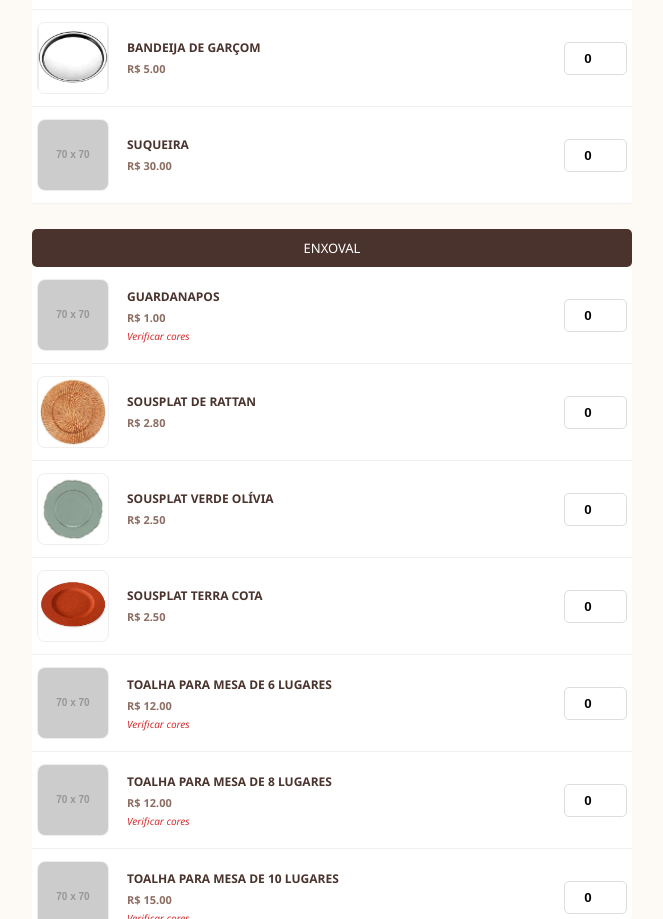
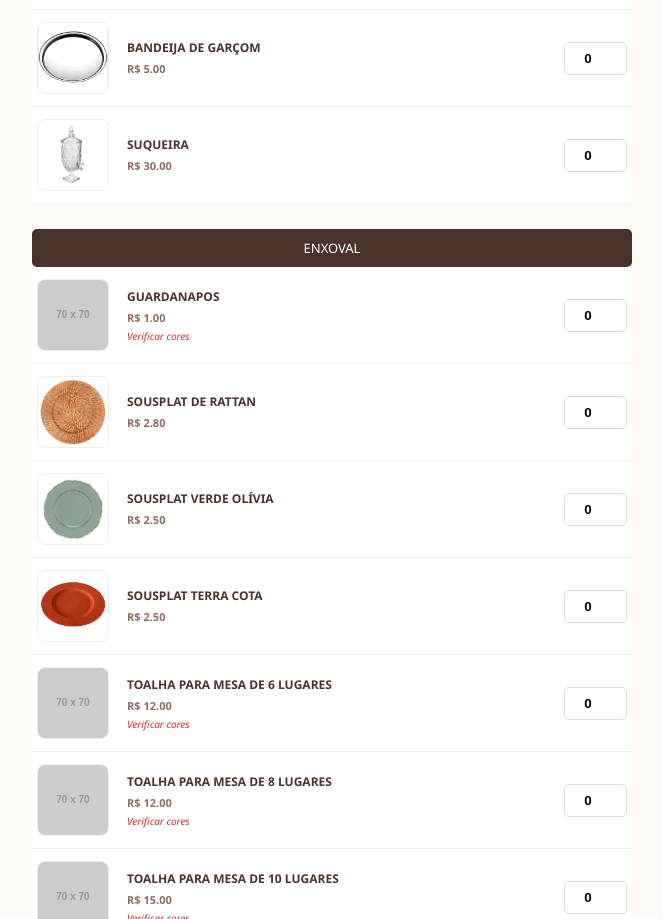
Before and after one commit to Aline2408933/alinelocacoes, a plain HTML site: page index.html in a window 1280 px wide. Shown: the part 2517-3436 px from the top of the page, without its empty margins (308-971 px from the left). Drawn offline with Linux system fonts and the light colour scheme; placeholder pictures from the web are drawn by us.

Commit message:
Update index.html
foto suqueira

```diff
--- a/index.html
+++ b/index.html
@@ -182,7 +182,7 @@ const catalogo = {
         {n: "Rechaud redondo", p: 30.00, img: "rechoud_redondo.jpg"},
         {n: "Travessa oval", p: 13.00, img: "travessa_oval.jpg"},
         {n: "Bandeija de garçom", p: 5.00, img: "bandeija_redonda.jpg"},
-        {n: "Suqueira", p: 30.00, img: ""}
+        {n: "Suqueira", p: 30.00, img: "Suqueira.png"}
     ],
     "Enxoval": [
         {n: "Guardanapos", p: 1.00, obs: "Verificar cores", img: ""},
```
